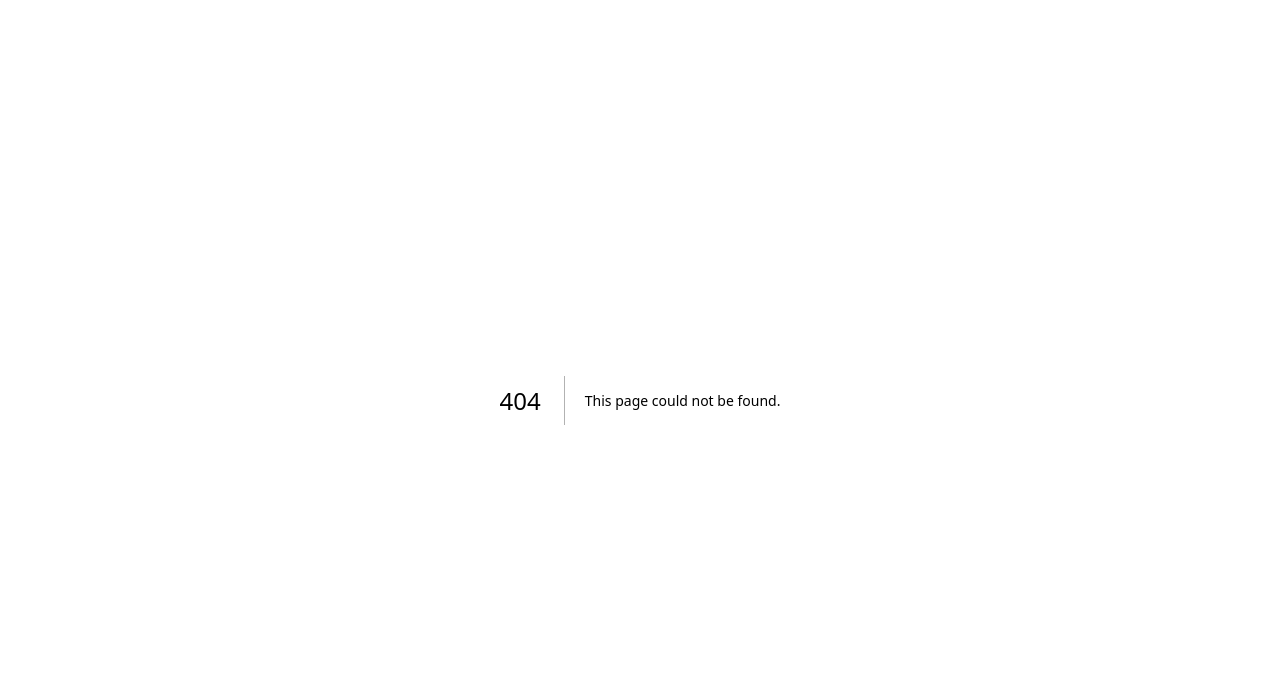
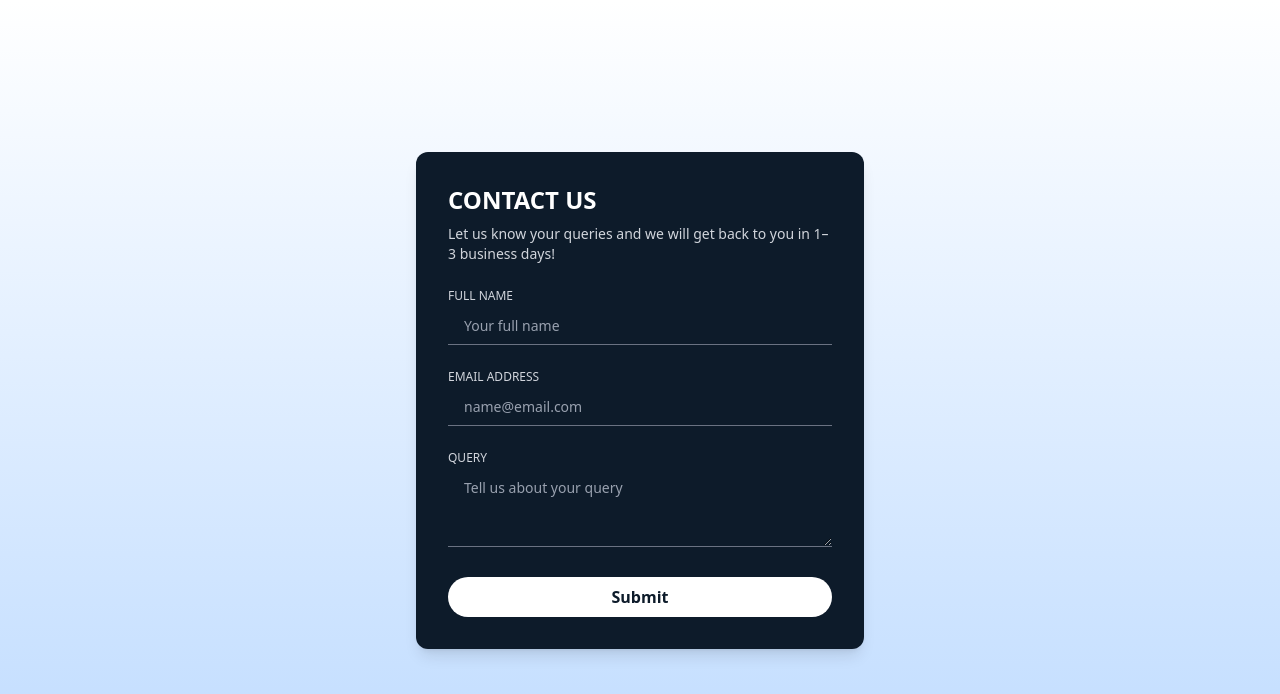
Before and after one commit to Chiwiss14/my-ecommerce-frontend, a Next.js app: page /contact in a window 1280 px wide. Before the commit this address had no page. Shown: the top 694 px of the page. Built offline with nearby package versions, Linux system fonts and the light colour scheme.

Commit message:
here's a ContactPage

```diff
--- /dev/null
+++ b/src/app/contact/page.js
@@ -0,0 +1,8 @@
+import Contact from "@/components/Contact";
+export default function ContactUsPage() {
+  return (
+    <main>
+      <Contact />
+    </main>
+  );
+}
--- /dev/null
+++ b/src/components/Contact.js
@@ -0,0 +1,140 @@
+"use client";
+import { useState } from "react";
+import toast, { Toaster } from "react-hot-toast";
+
+export default function Contact() {
+  const [formData, setFormData] = useState({
+    name: "",
+    email: "",
+    query: "",
+  });
+  const [loading, setLoading] = useState(false);
+
+  const handleChange = (e) =>
+    setFormData({ ...formData, [e.target.name]: e.target.value });
+
+  const handleSubmit = async (e) => {
+    e.preventDefault();
+
+    const { name, email, query } = formData;
+
+    if (!name || !email || !query) {
+      toast.error("Please fill out all fields.");
+      return;
+    }
+
+    const emailRegex = /^[^\s@]+@[^\s@]+\.[^\s@]+$/;
+    if (!emailRegex.test(email)) {
+      toast.error("Please enter a valid email address.");
+      return;
+    }
+
+    try {
+      setLoading(true);
+      toast.loading("Sending your message...");
+
+      const res = await fetch("http://localhost:5000/api/contact", {
+        method: "POST",
+        headers: {
+          "Content-Type": "application/json",
+        },
+        body: JSON.stringify({ name, email, query }),
+      });
+
+      toast.dismiss();
+
+      if (!res.ok) {
+        const error = await res.json();
+        toast.error(error.message || "Failed to send.");
+        return;
+      }
+
+      toast.success("Your message has been sent!");
+      setFormData({ name: "", email: "", query: "" });
+    } catch (err) {
+      toast.dismiss();
+      toast.error("Server or network error. Try again.");
+    } finally {
+      setLoading(false);
+    }
+  };
+
+  return (
+    <div className="min-h-screen flex items-center justify-center bg-gradient-to-b to-blue-200 px-4">
+      <Toaster position="top-right" />
+      <div className="bg-[#0D1B2A] text-white p-8 rounded-xl shadow-lg w-full max-w-md">
+        <h2 className="text-2xl font-bold mb-2">CONTACT US</h2>
+        <p className="mb-6 text-sm text-gray-300">
+          Let us know your queries and we will get back to you in 1–3 business
+          days!
+        </p>
+
+        <form className="space-y-6" onSubmit={handleSubmit}>
+          <div>
+            <label
+              className="block text-xs font-medium text-gray-300 mb-1"
+              htmlFor="name"
+            >
+              FULL NAME
+            </label>
+            <input
+              type="text"
+              id="name"
+              name="name"
+              placeholder="Your full name"
+              value={formData.name}
+              onChange={handleChange}
+              className="w-full px-4 py-2 bg-transparent border-b border-gray-500 text-sm outline-none placeholder-gray-400"
+              autoComplete="name"
+            />
+          </div>
+
+          <div>
+            <label
+              className="block text-xs font-medium text-gray-300 mb-1"
+              htmlFor="email"
+            >
+              EMAIL ADDRESS
+            </label>
+            <input
+              type="email"
+              id="email"
+              name="email"
+              placeholder="name@email.com"
+              value={formData.email}
+              onChange={handleChange}
+              className="w-full px-4 py-2 bg-transparent border-b border-gray-500 text-sm outline-none placeholder-gray-400"
+              autoComplete="email"
+            />
+          </div>
+
+          <div>
+            <label
+              className="block text-xs font-medium text-gray-300 mb-1"
+              htmlFor="query"
+            >
+              QUERY
+            </label>
+            <textarea
+              id="query"
+              name="query"
+              rows="3"
+              placeholder="Tell us about your query"
+              value={formData.query}
+              onChange={handleChange}
+              className="w-full px-4 py-2 bg-transparent border-b border-gray-500 text-sm outline-none placeholder-gray-400"
+            />
+          </div>
+
+          <button
+            type="submit"
+            disabled={loading}
+            className="w-full bg-white text-[#0D1B2A] font-semibold py-2 rounded-full hover:bg-gray-200 transition"
+          >
+            {loading ? "Submitting..." : "Submit"}
+          </button>
+        </form>
+      </div>
+    </div>
+  );
+}
```
